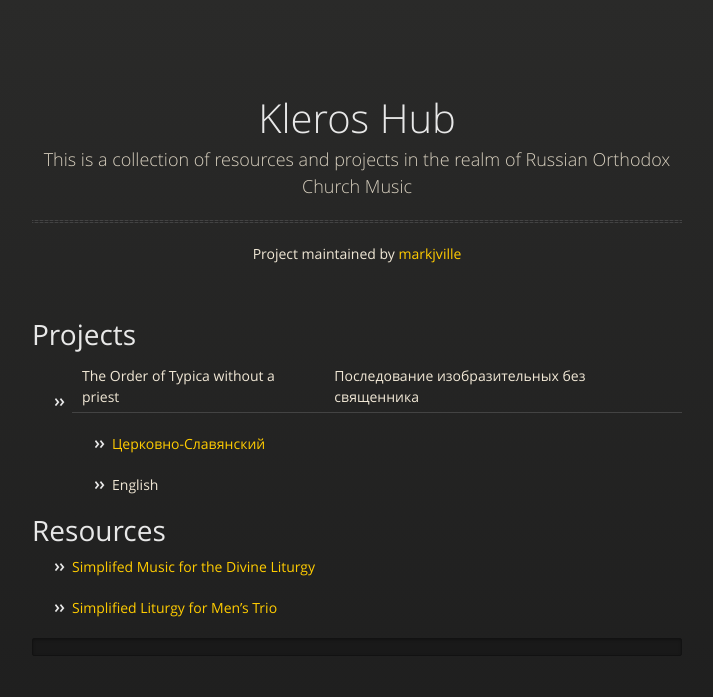
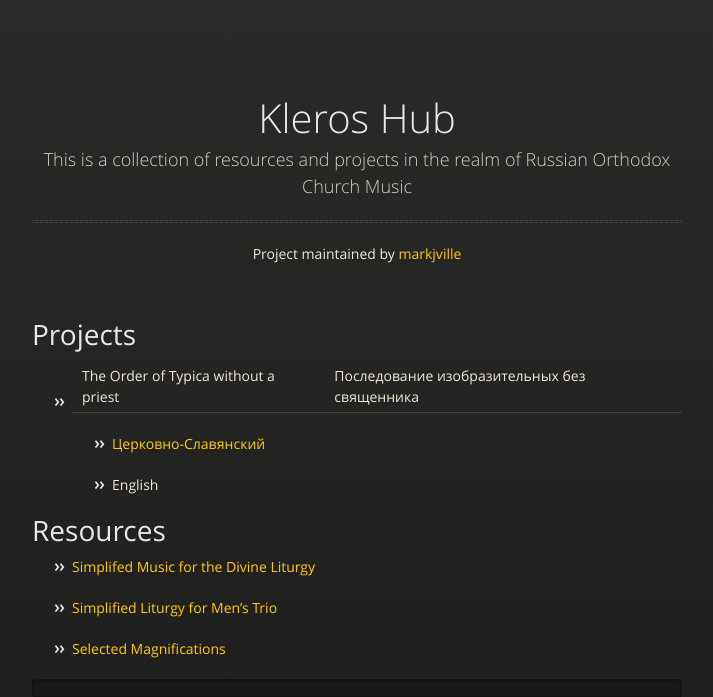
Before and after one commit to markjville/markjville.github.io, a Jekyll site: the page built from index.md, in a window 1280 px wide. Shown: the top 697 px of the page, without its empty margins (283-996 px from the left). Built offline with Jekyll 4.4.1, drawn with Linux system fonts in a browser that asks for light colours; our own code applies the rules of GitHub Pages for plain Markdown files.

Commit message:
Update index.md

````diff
--- a/index.md
+++ b/index.md
@@ -16,6 +16,8 @@ layout: default
 
 - [Simplified Liturgy for Men's Trio](https://markjville.github.io/docs/DivineLiturgy-SimplifiedMaleTrio.pdf)
 
+- [Selected Magnifications](https://markjville.github.io/docs/Selected Magnifications.pdf)
+
 
 ```
 ```
````
